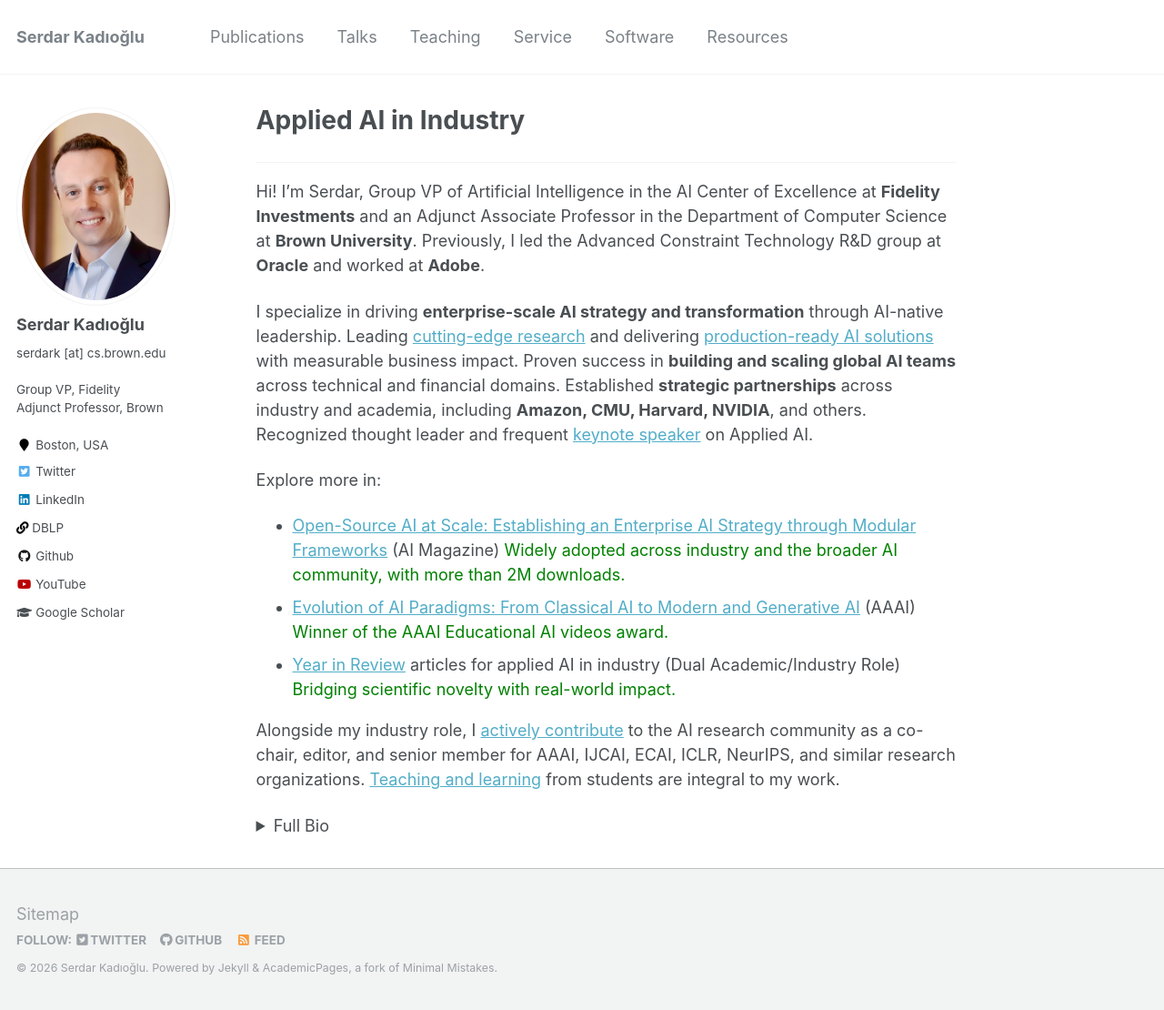
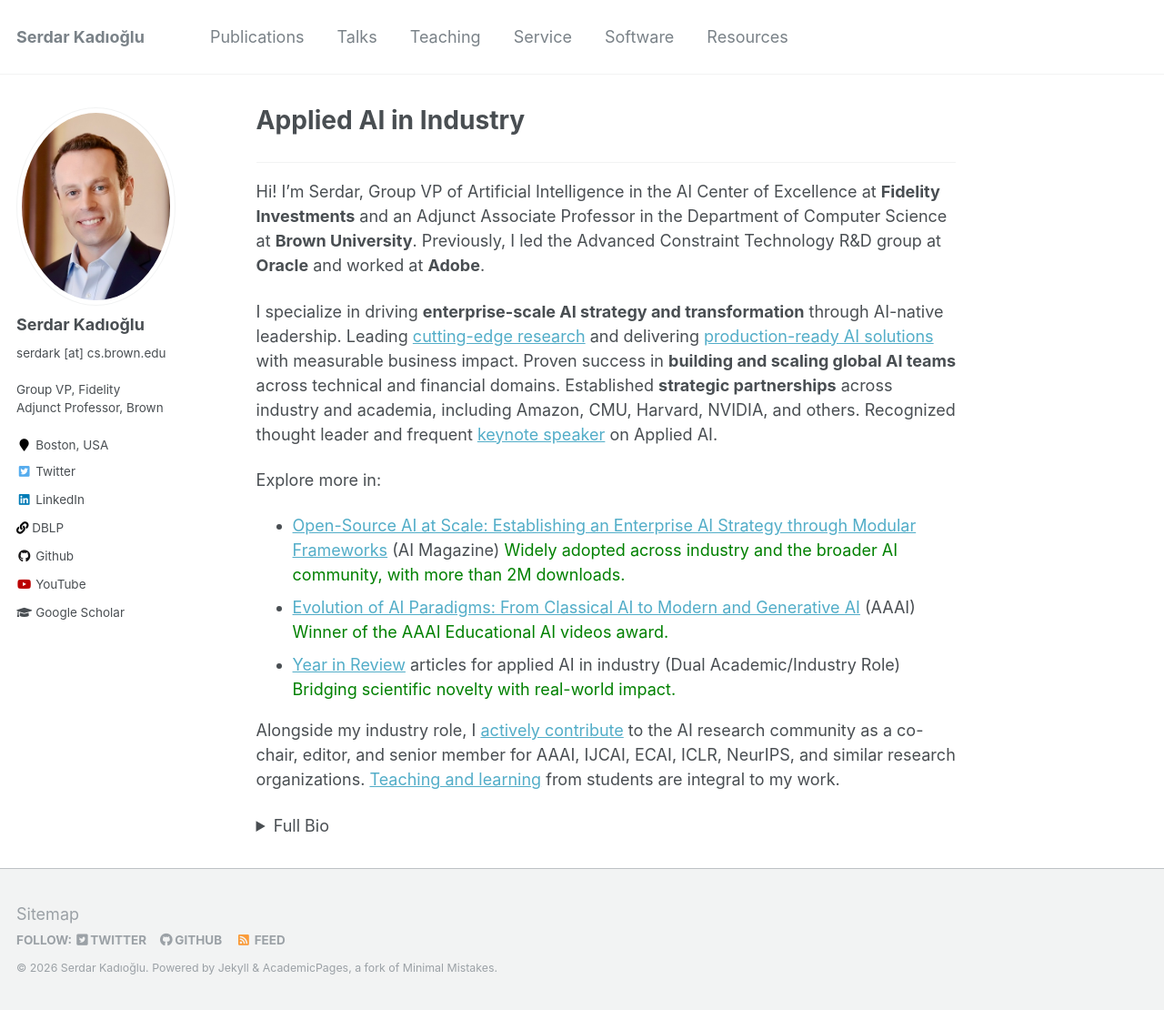
Before and after one commit to skadio/skadio.github.io, a Jekyll site: the page built from _pages/about.md, in a window 1280 px wide and 1110 px high. Shown: the whole window at 91% size. Built offline with Jekyll 4.4.1, drawn with Linux system fonts in a browser that asks for light colours.

Commit message:
Update about.md

```diff
--- a/_pages/about.md
+++ b/_pages/about.md
@@ -12,7 +12,7 @@ redirect_from:
 
 Hi! I'm Serdar, Group VP of Artificial Intelligence in the AI Center of Excellence at **Fidelity Investments** and an Adjunct Associate Professor in the Department of Computer Science at **Brown University**. Previously, I led the Advanced Constraint Technology R&D group at **Oracle** and worked at **Adobe**.
 
-I specialize in driving **enterprise-scale AI strategy and transformation** through AI-native leadership. Leading [cutting-edge research](https://skadio.github.io/publications/) and delivering [production-ready AI solutions](https://skadio.github.io/software/) with measurable business impact. Proven success in **building and scaling global AI teams** across technical and financial domains. Established **strategic partnerships** across industry and academia, including **Amazon, CMU, Harvard, NVIDIA**, and others. Recognized thought leader and frequent [keynote speaker](https://skadio.github.io/talks/) on Applied AI.
+I specialize in driving **enterprise-scale AI strategy and transformation** through AI-native leadership. Leading [cutting-edge research](https://skadio.github.io/publications/) and delivering [production-ready AI solutions](https://skadio.github.io/software/) with measurable business impact. Proven success in **building and scaling global AI teams** across technical and financial domains. Established **strategic partnerships** across industry and academia, including Amazon, CMU, Harvard, NVIDIA, and others. Recognized thought leader and frequent [keynote speaker](https://skadio.github.io/talks/) on Applied AI.
 
 Explore more in:
 
```
